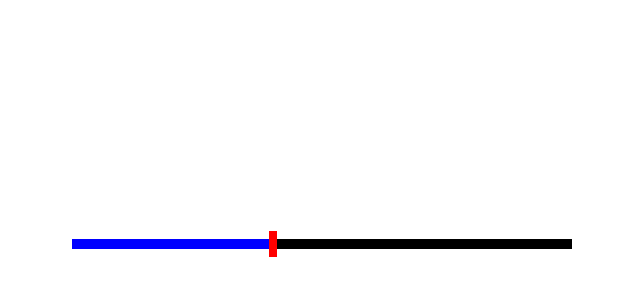
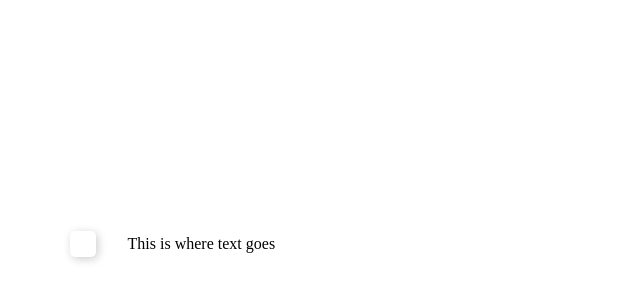
Before and after one commit to Uchiha-Itachi0/Mai_Kisi_Ko_Development_nahi_pdhta, a Next.js app in the folder Web Development/password-generator/: page / in a window 1280 px wide. Shown: the part 156-456 px from the top of the page, without its empty margins (320-960 px from the left). Built offline with nearby package versions, Linux system fonts and the light colour scheme.

Commit message:
Done with the checkbox

```diff
--- /dev/null
+++ b/Web Development/password-generator/Components/CheckBox.tsx
@@ -0,0 +1,61 @@
+import type { NextPage } from "next";
+import styled from "styled-components";
+import { useState } from "react";
+const CheckBoxStyle = styled.div`
+    .check_box_container{
+      width: 500px;
+      padding: 1em;
+      display: flex;
+      flex-direction: row;
+      gap: 2em;
+
+      .check_box_container_checkbox{
+        width: 2vw;
+        height: 2vw;
+        box-shadow: 2px 2px 10px 0 rgba(0, 0, 0, 0.2),
+          -2px -2px 10px 0 rgba(255, 255, 255, 0.5);
+        border-radius: 5px;
+      }
+
+      .check_box_container_checkbox_pressed{
+        box-shadow: inset 2px 2px 10px 0 rgba(0, 0, 0, 0.2),
+          inset -2px -2px 10px 0 rgba(255, 255, 255, 0.5);
+        background: greenyellow;
+      }
+
+      .check_box_container_heading_container{
+        display: flex;
+        justify-content: center;
+        align-items: center;
+      }
+    }
+
+`;
+
+interface Props {
+    TEXT?: string;
+}
+
+const CheckBox: NextPage<Props> = ({
+    TEXT = "This is where text goes"
+                                   }) => {
+
+    const [ PRESSED, setPRESSED ] = useState<boolean>(false);
+
+    const checkboxPressedHandler = () => {
+        setPRESSED(!PRESSED);
+    }
+    return (
+        <CheckBoxStyle>
+            <div className="check_box_container">
+                <div className={`check_box_container_checkbox ${PRESSED ? "check_box_container_checkbox_pressed" : ""}`}
+                onClick={() => checkboxPressedHandler()}></div>
+                <div className="check_box_container_heading_container">
+                    <h1>{TEXT}</h1>
+                </div>
+            </div>
+        </CheckBoxStyle>
+    )
+}
+
+export default CheckBox
--- a/Web Development/password-generator/pages/index.tsx
+++ b/Web Development/password-generator/pages/index.tsx
@@ -4,11 +4,13 @@ import Image from 'next/image'
 import DisplayPassword from "../Components/DisplayPassword";
 import Button from "../Components/Button";
 import Range from "../Components/Range";
+import CheckBox from "../Components/CheckBox";
 
 const Home: NextPage = () => {
   return (
       <>
-          <Range />
+          <CheckBox />
+          {/*<Range />*/}
           {/*<Button />*/}
          {/*<DisplayPassword />*/}
       </>
```
